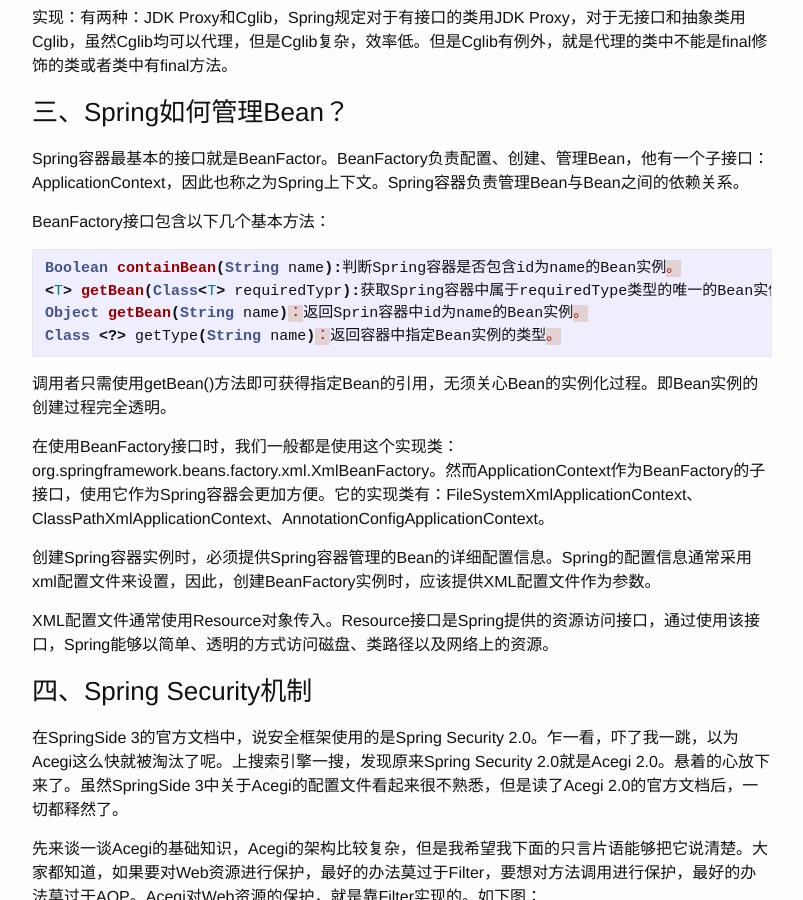
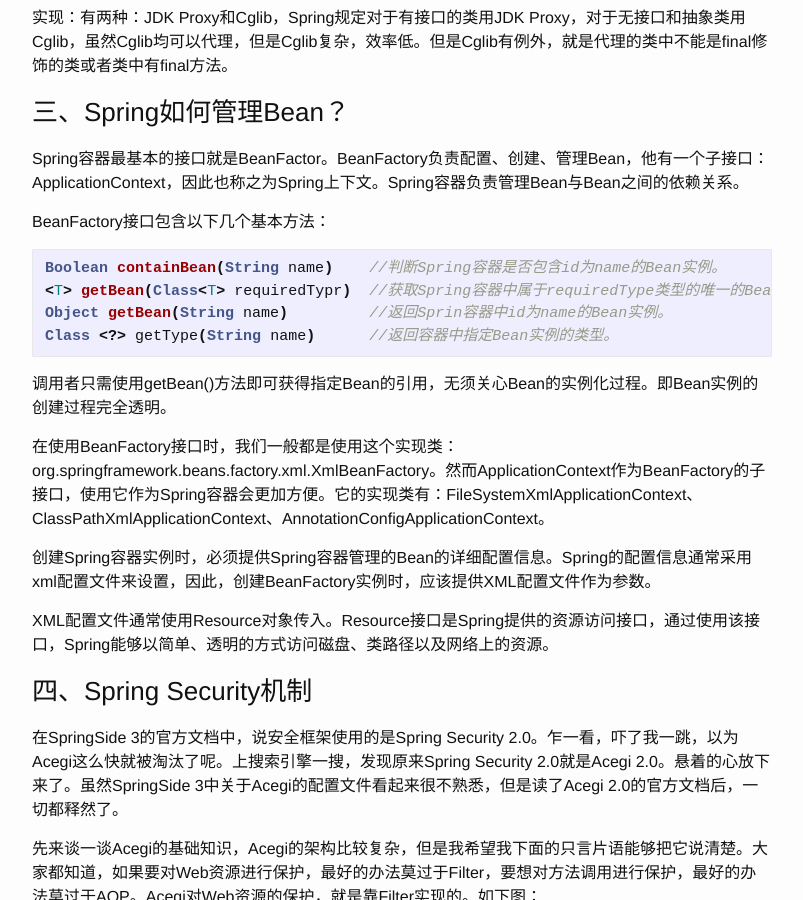
Before and after one commit to zhengzhihust/eric.github.io, a Jekyll site: the page built from _posts/2016-03-27-spring-knowledge-point.markdown, in a window 1280 px wide and 900 px high, scrolled down 1475 px. Shown: the whole window, without its empty margins (238-1041 px from the left). Built offline with Jekyll 4.4.1, drawn with Linux system fonts in a browser that asks for light colours.

Commit message:
@yuanlang

````diff
--- a/_posts/2016-03-27-spring-knowledge-point.markdown
+++ b/_posts/2016-03-27-spring-knowledge-point.markdown
@@ -58,10 +58,10 @@
 BeanFactory接口包含以下几个基本方法：
 
 ```java
-Boolean containBean(String name):判断Spring容器是否包含id为name的Bean实例。
-<T> getBean(Class<T> requiredTypr):获取Spring容器中属于requiredType类型的唯一的Bean实例。
-Object getBean(String name)：返回Sprin容器中id为name的Bean实例。
-Class <?> getType(String name)：返回容器中指定Bean实例的类型。
+Boolean containBean(String name)    //判断Spring容器是否包含id为name的Bean实例。
+<T> getBean(Class<T> requiredTypr)  //获取Spring容器中属于requiredType类型的唯一的Bean实例。
+Object getBean(String name)         //返回Sprin容器中id为name的Bean实例。
+Class <?> getType(String name)      //返回容器中指定Bean实例的类型。
 ```
 
 调用者只需使用getBean()方法即可获得指定Bean的引用，无须关心Bean的实例化过程。即Bean实例的创建过程完全透明。
````
